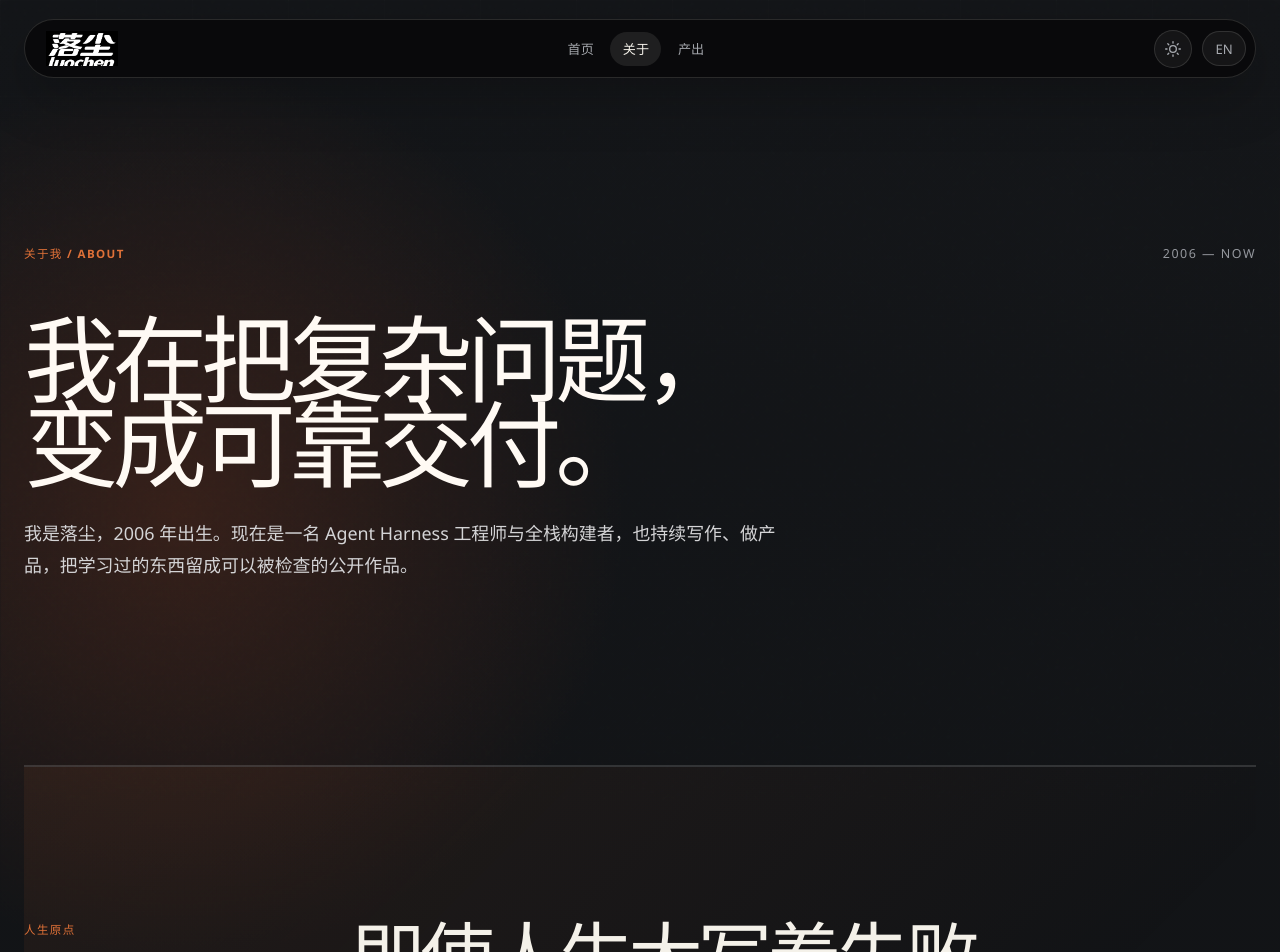
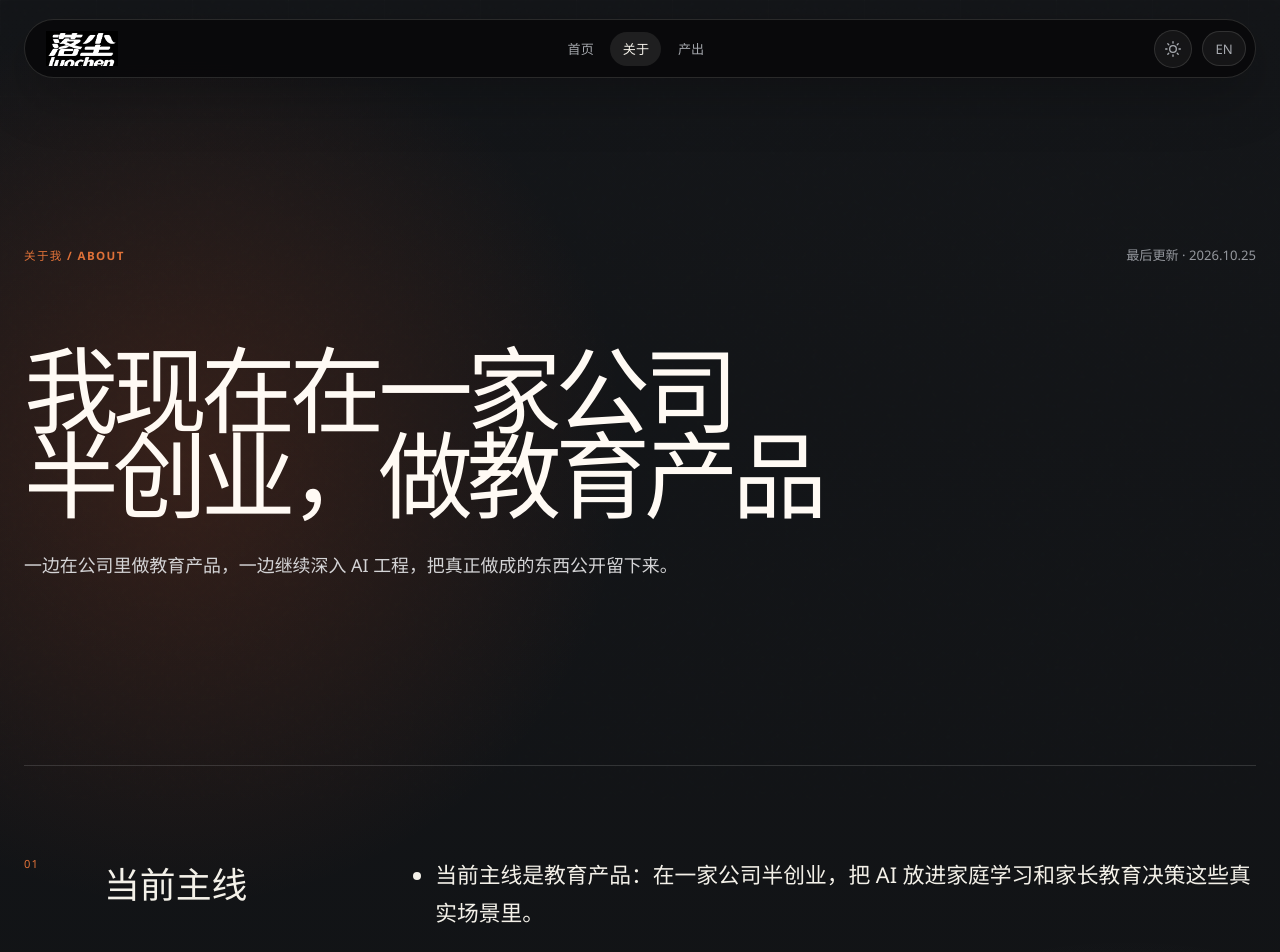
Before and after one commit to luochen211/luo-chen-com, a React (Vite) app: page /about in a window 1280 px wide. Shown: the top 952 px of the page. Built offline with nearby package versions, Linux system fonts and the light colour scheme.

Commit message:
feat: lead About with current work instead of homepage copy

```diff
--- a/src/App.css
+++ b/src/App.css
@@ -91,9 +91,8 @@
 .writing-paths > *:last-child { background: var(--brand-warm); }
 .writing-paths h2 { margin: 3rem 0 1rem; font-size: clamp(2rem, 4vw, 4.5rem); line-height: 1; }
 .writing-paths span { color: rgba(7,17,31,.7); line-height: 1.65; }
-.now-redesign blockquote { max-width: 68rem; margin: clamp(5rem, 12vw, 12rem) 0; font-size: clamp(2rem, 5vw, 5rem); line-height: 1.1; letter-spacing: -.05em; }
 .now-focus-list section { display: grid; grid-template-columns: minmax(12rem, .5fr) minmax(0, 1.5fr); gap: 3rem; padding: clamp(3rem, 7vw, 6rem) 0; border-top: 1px solid var(--line); }
-.now-focus-list h3 { margin: 0; font-size: clamp(1.4rem, 2.8vw, 2.8rem); }
+.now-focus-list h2 { margin: 0; font-size: clamp(1.4rem, 2.8vw, 2.8rem); }
 .now-focus-list ul { margin: 0; padding-left: 1.2rem; font-size: clamp(1.05rem, 1.7vw, 1.4rem); line-height: 1.75; }
 .contact-hero { align-items: flex-start; }
 .contact-primary { margin: 2rem 0 1rem; }
--- a/src/App.jsx
+++ b/src/App.jsx
@@ -31,7 +31,7 @@ gsap.registerPlugin(ScrollTrigger)
 
 function getRouteTitle(pathname, t, locale) {
   if (pathname.startsWith('/articles/')) return null
-  if (pathname === '/about') return t.about.title
+  if (pathname === '/about') return t.now.title
   if (['/output', '/work', '/projects', '/writing', '/course'].includes(pathname)) return t.output.title
   if (pathname === '/topics/where-do-we-go') return t.topic.title
   if (pathname === '/talks/ai-delivery') return locale === 'zh' ? '客户为什么愿意把结果交给你？ · LUOCHEN' : 'Why Would a Client Trust You With the Result? · LUOCHEN'
--- a/src/data/siteContent.js
+++ b/src/data/siteContent.js
@@ -647,8 +647,7 @@ const requiredSections = {
     output: { eyebrow: '产出 / OUTPUT', title: '我把想法变成可以被验证的产出', intro: '产品、代码、写作与公开分享。每一项都来自真实实践，也继续参与下一次建造。', filterLabel: '筛选产出类型', projectsLabel: '项目', projectsTitle: '做出来，也交付出去', writingLabel: '写作', writingTitle: '把经验留成可以复用的文字', talksLabel: '公开分享', viewLive: '在线体验', endLabel: '继续建造', endTitle: '下一项产出，正在发生。', contactAction: '一起做点值得留下的东西' },
     now: { eyebrow: '现在', title: '我现在在一家公司半创业，做教育产品', updated: '最后更新', updatedAt: '2026-10-25', updatedDate: '2026.10.25', direction: '当前主线', projects: '正在做的产品', learning: '学习与练习', open: '开放合作', routine: '长期习惯' },
     about: {
-      eyebrow: '关于我 / ABOUT', range: '2006 — NOW', title: '我在把复杂问题，变成可靠交付。',
-      intro: '我是落尘，2006 年出生。现在是一名 Agent Harness 工程师与全栈构建者，也持续写作、做产品，把学习过的东西留成可以被检查的公开作品。',
+      eyebrow: '关于我 / ABOUT',
       originEyebrow: '人生原点', originSignature: '落尘咖啡', originTitle: '即使人生大写着失败，我也愿意一往无前。', originQuote: '我宁可承担自己选择后的失败，也不愿把人生交给别人安排。', originParagraphs: [
         '对我来说，咖啡豆的味道和尼古丁是类似的。我的第一个网名，是“落尘咖啡”。',
         '我其实对尼古丁的味道很敏感。无论是跟随父亲的脚步，还是夜晚疲惫想睡觉，甚至在酒桌上谈天说地，我都闻到过这种味道。但我很讨厌烟的味道。',
@@ -698,8 +697,7 @@ const requiredSections = {
     output: { eyebrow: 'OUTPUT / PUBLIC PROOF', title: 'I turn ideas into output people can verify.', intro: 'Products, code, writing, and public talks—drawn from real practice and carried into the next build.', filterLabel: 'Filter output by type', projectsLabel: 'Projects', projectsTitle: 'Built, shipped, and put to work.', writingLabel: 'Writing', writingTitle: 'Experience, made reusable.', talksLabel: 'Public Talks', viewLive: 'Live product', endLabel: 'Keep building', endTitle: 'The next output is already in motion.', contactAction: 'Let’s make something worth keeping' },
     now: { eyebrow: 'Now', title: "I'm building education products as an intrapreneur inside a company.", updated: 'Last updated', updatedAt: '2026-10-25', updatedDate: '2026.10.25', direction: 'Current Focus', projects: 'Products in Progress', learning: 'Learning and Practice', open: 'Open to Work', routine: 'Long-term Routine' },
     about: {
-      eyebrow: 'ABOUT', range: '2006 — NOW', title: 'I turn complex problems into reliable delivery.',
-      intro: 'I am Luochen, born in 2006. I work toward Agent Harness engineering and full-stack delivery while writing, building products, and leaving what I learn as public work people can inspect.',
+      eyebrow: 'ABOUT',
       originEyebrow: 'ORIGIN STORY', originSignature: 'LUOCHEN COFFEE', originTitle: 'Even with failure written large across my life, I keep moving forward.', originQuote: 'I would rather carry the consequences of my own choices than hand my life over to someone else.', originParagraphs: [
         'To me, the taste of coffee beans and nicotine feel related. My first online name was “Luochen Coffee.”',
         'I have always been sensitive to the smell of nicotine. I encountered it following in my father’s footsteps, fighting sleep late at night, and talking freely around a dinner table. But I have always hated the smell of cigarettes.',
--- a/src/pages/AboutPage.jsx
+++ b/src/pages/AboutPage.jsx
@@ -18,14 +18,16 @@ export default function AboutPage({ t, locale = 'zh' }) {
 
   return (
     <section className="focused-page about-redesign">
-      <header className="route-hero about-hero">
+      <header className="route-hero about-hero" id="now">
         <div>
           <p className="route-overline">{t.about.eyebrow}</p>
-          <span>{t.about.range}</span>
+          <time dateTime={t.now.updatedAt}>{t.now.updated} · {t.now.updatedDate}</time>
         </div>
-        <h1>{t.about.title}</h1>
-        <p>{t.about.intro}</p>
+        <h1>{t.now.title}</h1>
+        <p>{t.now.mindset}</p>
       </header>
+
+      <NowSection t={t} locale={locale} />
 
       <section className="about-origin-chapter" aria-labelledby="origin-title">
         <header className="chapter-heading about-origin-heading editorial-heading">
@@ -89,8 +91,6 @@ export default function AboutPage({ t, locale = 'zh' }) {
           </article>
         </div>
       </section>
-
-      <NowSection t={t} locale={locale} />
 
       <section className="about-principles" aria-labelledby="principles-title">
         <header>
--- a/src/pages/NowSection.jsx
+++ b/src/pages/NowSection.jsx
@@ -7,15 +7,12 @@ export default function NowSection({ t, locale = 'zh' }) {
     [t.now.routine, t.now.routineItems],
   ]
   return (
-    <section className="about-now-chapter now-redesign" id="now" aria-labelledby="now-title">
-      <header className="chapter-heading editorial-heading">
-        <div>
-          <p>{t.now.eyebrow}</p>
-          <time dateTime={t.now.updatedAt}>{t.now.updated} · {t.now.updatedDate}</time>
-        </div>
-        <h2 id="now-title">{t.now.title}</h2>
-      </header>
-      <blockquote><span>{t.now.mindset}</span></blockquote>
+    <section className="about-now-chapter" aria-label={t.now.eyebrow}>
+      <div className="now-focus-list">
+        {sections.filter(([, items]) => items.length).map(([title, items], index) => (
+          <section key={title}><span>{String(index + 1).padStart(2, '0')}</span><h2>{title}</h2><ul>{items.map((item) => <li key={item}>{item}</li>)}</ul></section>
+        ))}
+      </div>
       <div className="now-photo-gallery">
         <figure>
           <img src="/media/about-training.jpg" alt={t.hero.avatarAlt} width="809" height="603" />
@@ -26,11 +23,6 @@ export default function NowSection({ t, locale = 'zh' }) {
           <figcaption><small>REAL DELIVERY</small><span>{isEnglish ? 'Bring what I understand into a real room.' : '把理解过的东西带到真实现场。'}</span></figcaption>
         </figure>
       </div>
-      <div className="now-focus-list">
-        {sections.filter(([, items]) => items.length).map(([title, items], index) => (
-          <section key={title}><span>{String(index + 1).padStart(2, '0')}</span><h3>{title}</h3><ul>{items.map((item) => <li key={item}>{item}</li>)}</ul></section>
-        ))}
-      </div>
     </section>
   )
 }
--- a/src/redesign.css
+++ b/src/redesign.css
@@ -748,25 +748,6 @@ body {
 
 .route-hero time { color: var(--muted); font-size: 0.82rem; }
 
-.now-redesign blockquote {
-  position: relative;
-  max-width: none;
-  margin: 0;
-  padding: clamp(7rem, 14vw, 13rem) clamp(2rem, 8vw, 8rem);
-  border-block: 1px solid var(--line);
-  background: var(--surface);
-  font-size: clamp(2.2rem, 5vw, 5.2rem);
-}
-
-.now-redesign blockquote::before {
-  content: '';
-  position: absolute;
-  inset: 15% auto auto 0;
-  width: 0.22rem;
-  height: 70%;
-  background: var(--brand-warm);
-}
-
 .now-focus-list {
   margin: clamp(6rem, 12vw, 11rem) 0;
 }
@@ -782,11 +763,9 @@ body {
   letter-spacing: 0.1em;
 }
 
-.about-now-chapter { padding: clamp(6rem, 12vw, 11rem) 0 0; border-top: 1px solid var(--line); }
-.about-now-chapter .chapter-heading { display: grid; grid-template-columns: minmax(10rem, 0.45fr) minmax(0, 1.55fr); align-items: start; margin-bottom: clamp(4rem, 8vw, 7rem); }
-.about-now-chapter .chapter-heading h2 { max-width: 62rem; }
-.about-now-chapter .chapter-heading time { display: block; margin-top: 0.8rem; color: var(--muted); font-size: 0.75rem; letter-spacing: 0.08em; }
-.about-now-chapter .now-photo-gallery { margin-top: clamp(4rem, 8vw, 7rem); }
+.about-now-chapter { padding-bottom: clamp(6rem, 12vw, 11rem); }
+.about-now-chapter .now-focus-list { margin-top: 0; }
+.about-now-chapter .now-focus-list section:first-child { border-top: 0; }
 
 /* About is an editorial biography: trajectory, principles, then contact. */
 .about-hero > * {
@@ -1235,7 +1214,6 @@ body {
   .output-project-compact:hover { padding-inline: 0.75rem; }
 
   .route-hero { min-height: 72svh; }
-  .about-now-chapter .chapter-heading { grid-template-columns: 1fr; }
   .now-photo-gallery { grid-template-columns: 1fr; margin-top: 3rem; }
   .now-photo-gallery figcaption { align-items: flex-start; flex-direction: column; gap: 0.4rem; }
   .now-photo-gallery figcaption span { text-align: left; }
@@ -1253,7 +1231,6 @@ body {
   .about-timeline-event { grid-template-columns: 1fr; min-height: 19rem; gap: 3rem; }
   .about-timeline-event-meta { flex-direction: row; }
   .about-principles > header { position: static; }
-  .now-redesign blockquote { padding-inline: 2rem; }
   .now-focus-list section { grid-template-columns: 2rem 1fr; }
   .now-focus-list ul { grid-column: 2; }
   .collaboration-types { grid-template-columns: 1fr; }
```
Also changed, not shown: 1 other file (tests, documents, lock files or other folders).
